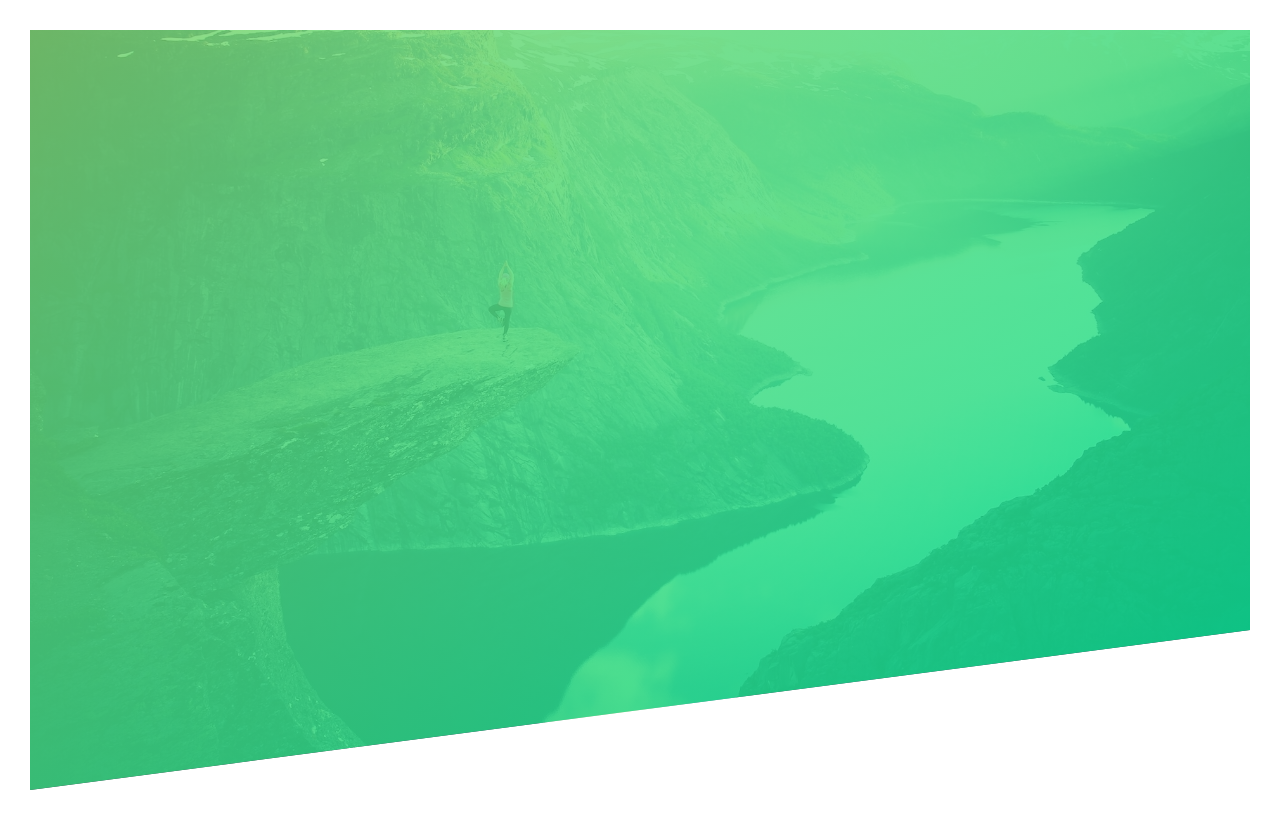
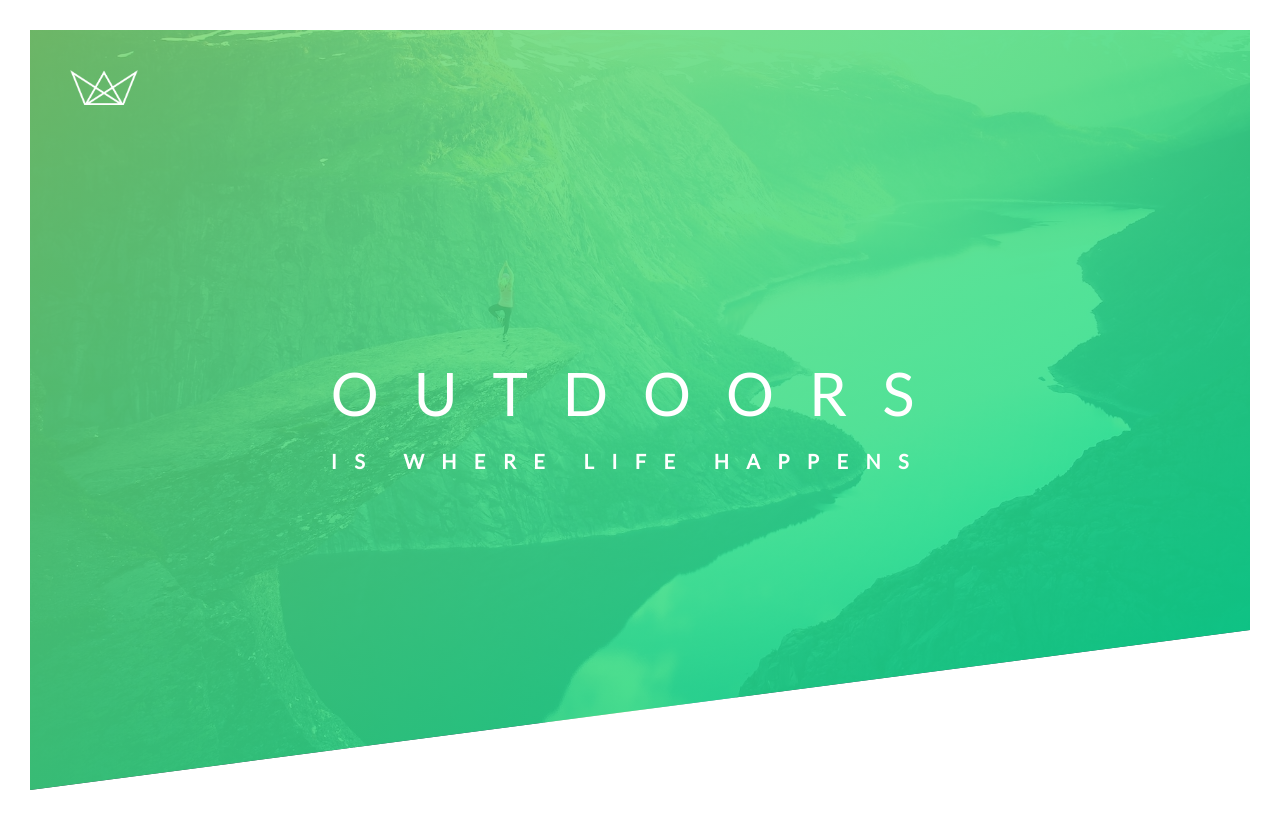
Before and after one commit to johnhkim124/nature-tour, a plain HTML site: page index.html in a window 1280 px wide. Drawn offline with Linux system fonts and the light colour scheme.

Commit message:
logo and header text

```diff
--- a/css/style.css
+++ b/css/style.css
@@ -19,4 +19,41 @@ body {
     background-size: cover;
     background-position: top;
     clip-path: polygon(0 0, 100% 0, 100% 75vh, 0 100%);
+    position: relative;
 }
+
+.logo-box{
+    position: absolute;
+    top: 40px;
+    left: 40px;
+}
+
+.logo{
+    height: 35px;
+}
+
+.text-box{
+    position:absolute;
+    top: 50%;
+    left: 50%;
+    transform: translate(-50%, -50%)
+}
+
+.heading-primary{
+    color: #fff;
+    text-transform: uppercase;
+}
+
+.heading-primary-main{
+    display: block;
+    font-size: 60px;
+    font-weight: 400;
+    letter-spacing: 35px;
+}
+
+.heading-primary-sub{
+    display: block;
+    font-size: 20px;
+    font-weight: 700;
+    letter-spacing: 17.4px;
+}
--- a/index.html
+++ b/index.html
@@ -13,7 +13,16 @@
 </head>
 <body>
     <header class="header">
+        <div class="logo-box">
+            <img src="img/logo-white.png" alt="white logo" class="logo">
+        </div>
 
+        <div class="text-box">
+            <h1 class="heading-primary">
+                <span class="heading-primary-main">OUTDOORS</span>
+                <span class="heading-primary-sub">is where life happens</span>
+            </h1>
+        </div>
     </header>
 </body>
 </html>
```
